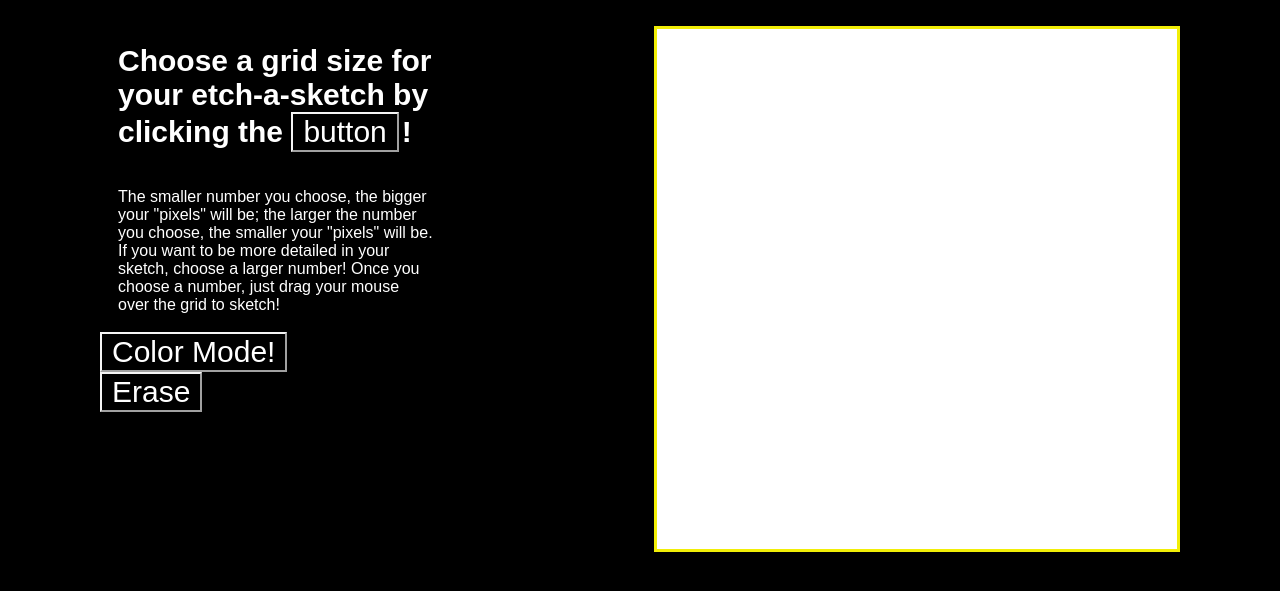
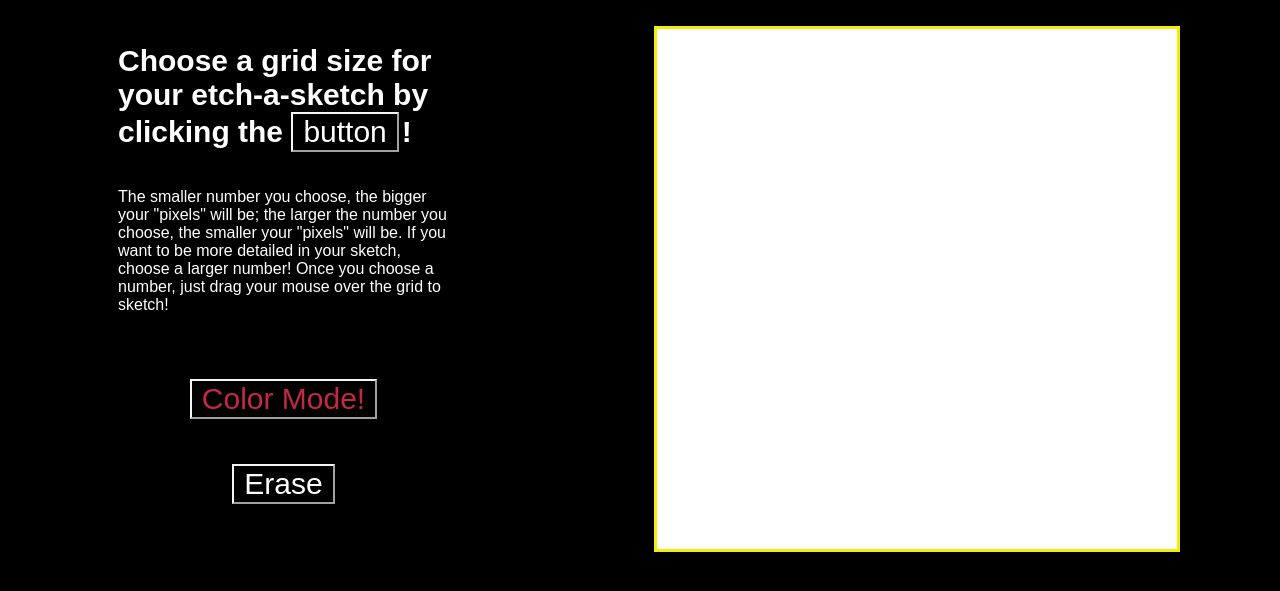
Before and after one commit to Se-French/etch-a-sketch, a plain HTML site: page index.html in a window 1280 px wide. Shown: the part 107-698 px from the top of the page. Drawn offline with Linux system fonts and the light colour scheme.

Commit message:
Add styles to new buttons

```diff
--- a/styles.css
+++ b/styles.css
@@ -34,8 +34,9 @@ h2 {
 }
 
 p {
- max-width: 315px;
+ max-width: 334px;
  margin: 18px;
+ margin-bottom: 65px;
 }
 
 #main {
@@ -47,7 +48,7 @@ p {
 #text {
     display: flex;
     flex-direction: column;
-    align-items: flex-start;
+    align-items: center;
     flex-wrap: wrap;
     background-color: black;
 }
@@ -63,3 +64,8 @@ button {
 button:hover{
     border-color:rgb(241, 238, 7);
 }
+
+button#colorMode {
+    color: rgb(196, 41, 67);
+    margin-bottom: 45px;
+}
```
